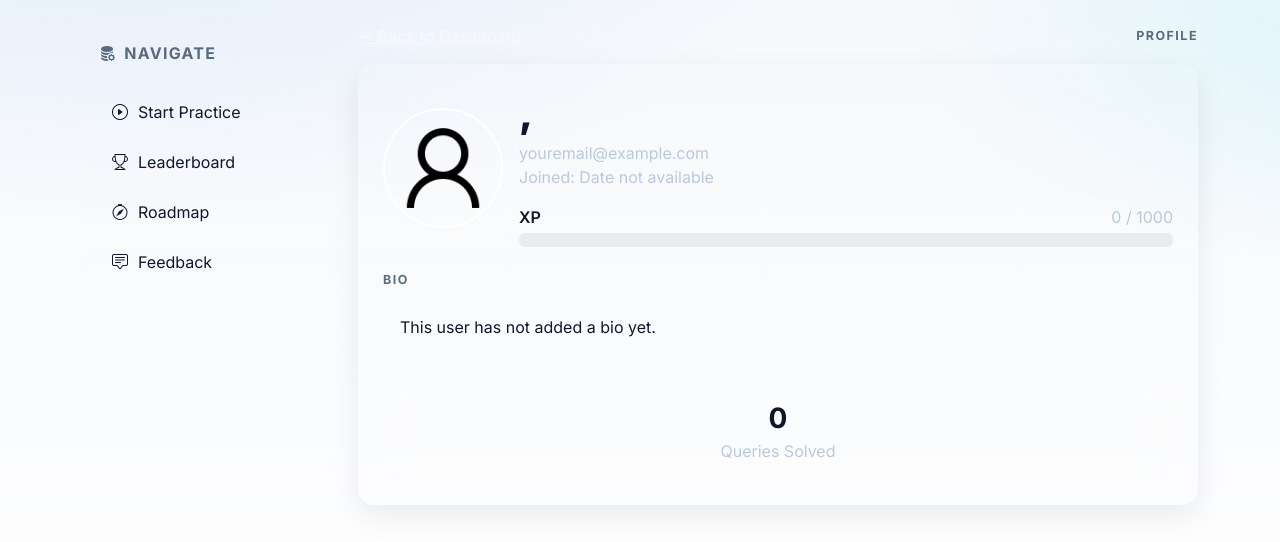
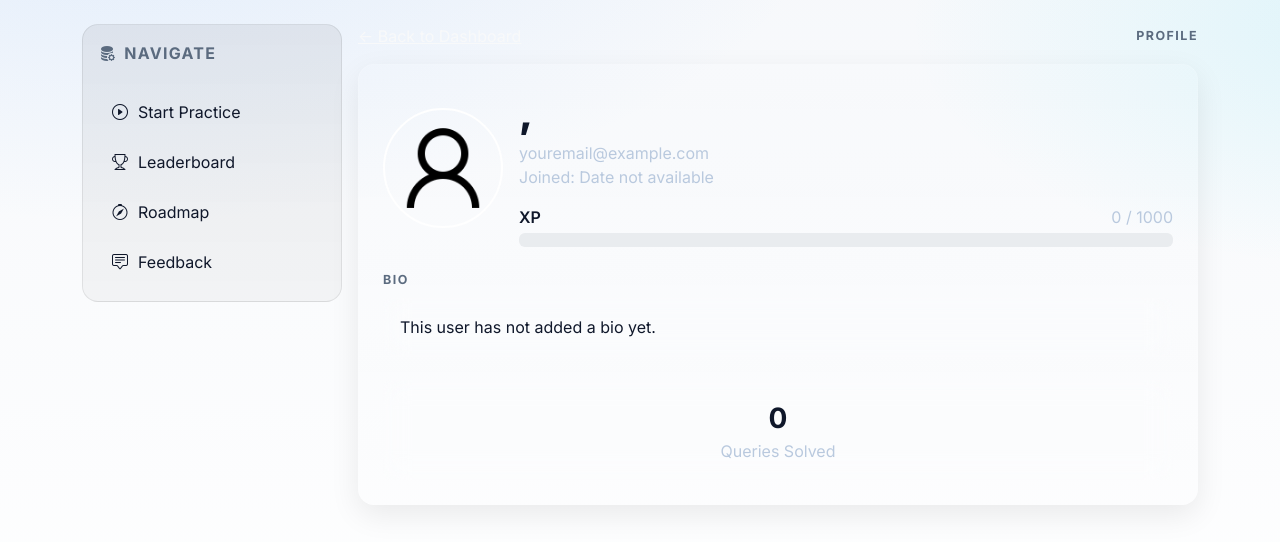
Before and after one commit to bowale-os/AmazingSQL, a Flask app: page /profile in a window 1280 px wide. Shown: the part 57-599 px from the top of the page. Run offline with Flask 3, Linux system fonts and the light colour scheme; the visitor is signed in with stand-in values (Sample User, id 1); parts of the project's set-up code (start-up, migrations or seed data) failed here and were passed over.

Commit message:
made sidebar dark on light mode

```diff
--- a/static/app.css
+++ b/static/app.css
@@ -199,6 +199,10 @@
   border-radius: 16px;
   padding: 16px;
 }
+.theme-light .app-sidebar .sidebar-inner {
+  border: 1px solid rgba(0,0,0,0.08);
+  background: linear-gradient(180deg, rgba(0,0,0,0.06), rgba(0,0,0,0.03));
+}
 .app-sidebar .brand { color: var(--muted); font-weight: 700; letter-spacing: 0.08em; text-transform: uppercase; }
 .app-sidebar .nav-link {
   color: var(--text);
@@ -210,6 +214,7 @@
   border: 1px solid transparent;
 }
 .app-sidebar .nav-link:hover { background: rgba(255,255,255,0.06); border-color: rgba(255,255,255,0.12); }
+.theme-light .app-sidebar .nav-link:hover { background: rgba(0,0,0,0.06); border-color: rgba(0,0,0,0.12); }
 
 /* Uniform spacing helpers */
 .stack-sm > * + * { margin-top: 8px; }
```
